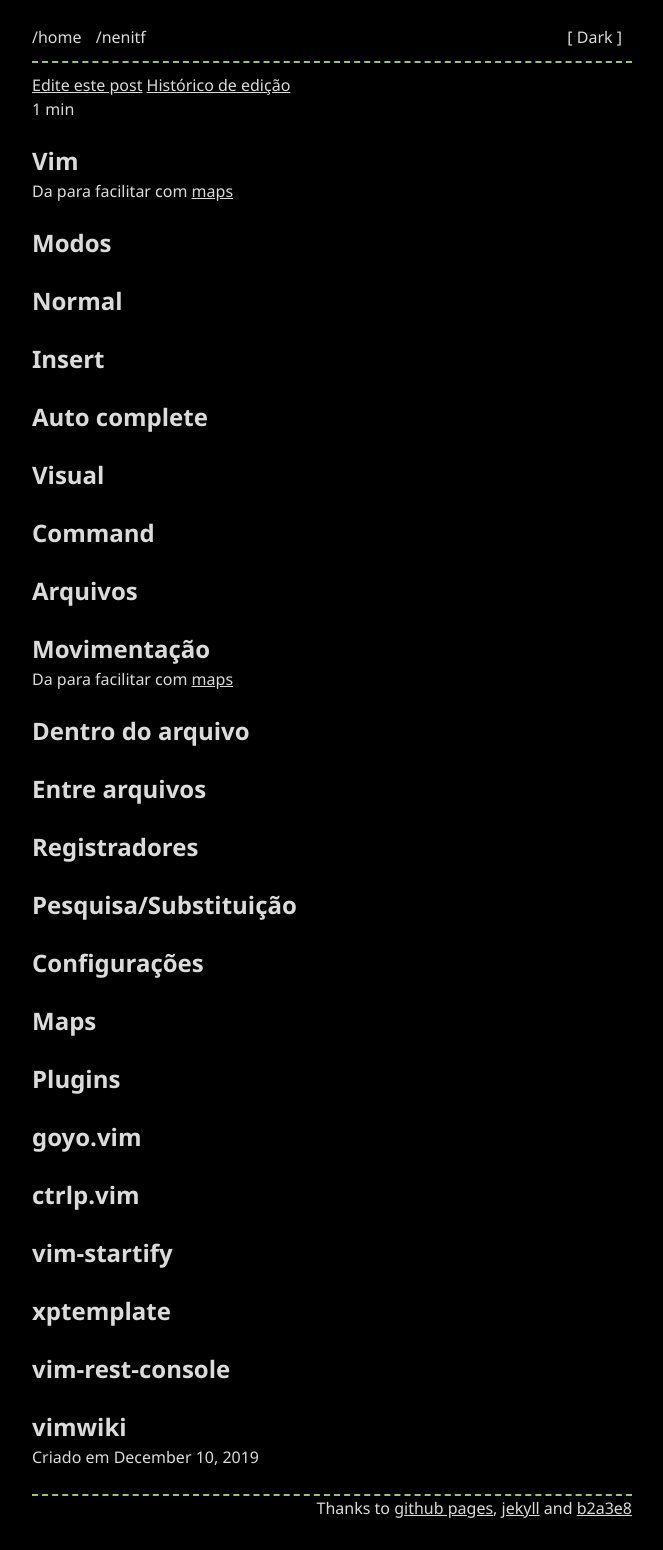
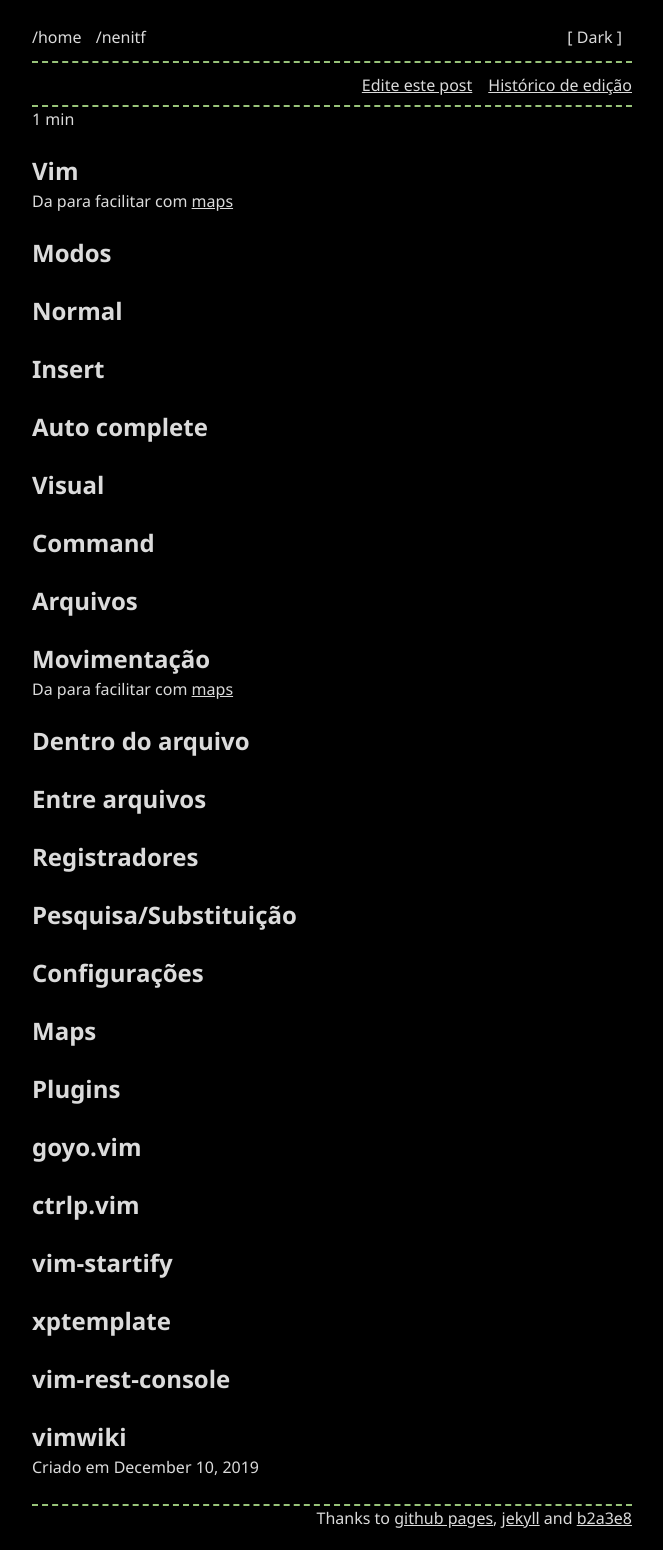
Before and after one commit to neninja/wtf, a Jekyll site: the page built from _posts/2019-12-10-vim.md, in a window 1280 px wide. Shown: the whole page, without its empty margins (308-971 px from the left). Built offline with Jekyll 4.4.1, drawn with Linux system fonts in a browser that asks for light colours; nearby versions of some CDN libraries; our own code applies the rules of GitHub Pages for plain Markdown files; library files that are not in the unit come from our copies.

Commit message:
feat: add comportamento scroll p links e bg <pre>

```diff
--- a/assets/js/theme.js
+++ b/assets/js/theme.js
@@ -34,6 +34,7 @@
     switch(tema){
         case 'dark':
             root.style.setProperty('--ui-background-color', "#000")
+            root.style.setProperty('--ui-background-color-pre', "var(--onedark-dark-black)")
             root.style.setProperty('--ui-base-color', "var(--onedark-light-white)")
             root.style.setProperty('--ui-link-rodape-color', "var(--onedark-light-red)")
             root.style.setProperty('--ui-border-color', "var(--onedark-green)")
@@ -61,6 +62,7 @@
             break
         case 'light':
             root.style.setProperty('--ui-background-color', "var(--onedark-light-white)")
+            root.style.setProperty('--ui-background-color-pre', "var(--onedark-dark-white)")
             root.style.setProperty('--ui-base-color', "var(--onedark-dark-black)")
             root.style.setProperty('--ui-link-rodape-color', "var(--onedark-dark-red)")
             root.style.setProperty('--ui-border-color', "var(--onedark-dark-grey)")
--- a/assets/style.css
+++ b/assets/style.css
@@ -21,7 +21,8 @@
     --onedark-dark-grey: #4b5263;
 
     --ui-border-color: var(--onedark-green);
-    --ui-background-color: #000;
+    -black-ui-background-color: #000;
+    --ui-background-color-pre: var(--onedark-dark-black);
     --ui-base-color: var(--onedark-light-white);
     --ui-selection-text: var(--ui-background-color);
     --ui-selection-background: var(--ui-base-color);
@@ -30,6 +31,10 @@
     --ui-link-rodape-color: var(--ui-onedark-light-red);
 
     --border: dashed 2px var(--ui-border-color);
+}
+
+html {
+    scroll-behavior: smooth;
 }
 
 button {
@@ -178,9 +183,21 @@
 
 /*}}}*/
 
-article .highlight pre {
-    background-color: var(--dark-black);
+article div.highlight pre {
+    background-color: var(--ui-background-color-pre);
     padding: 1%;
     overflow: auto;
 }
+
+.remote-options {
+    display: flex;
+    justify-content: end;
+    border-bottom: var(--border);
+    padding-bottom: .5rem;
+}
+
+.remote-options a:not(:first-child){
+    margin-left: 1rem;
+}
+
 /* vim: set fdm=marker: */
```
